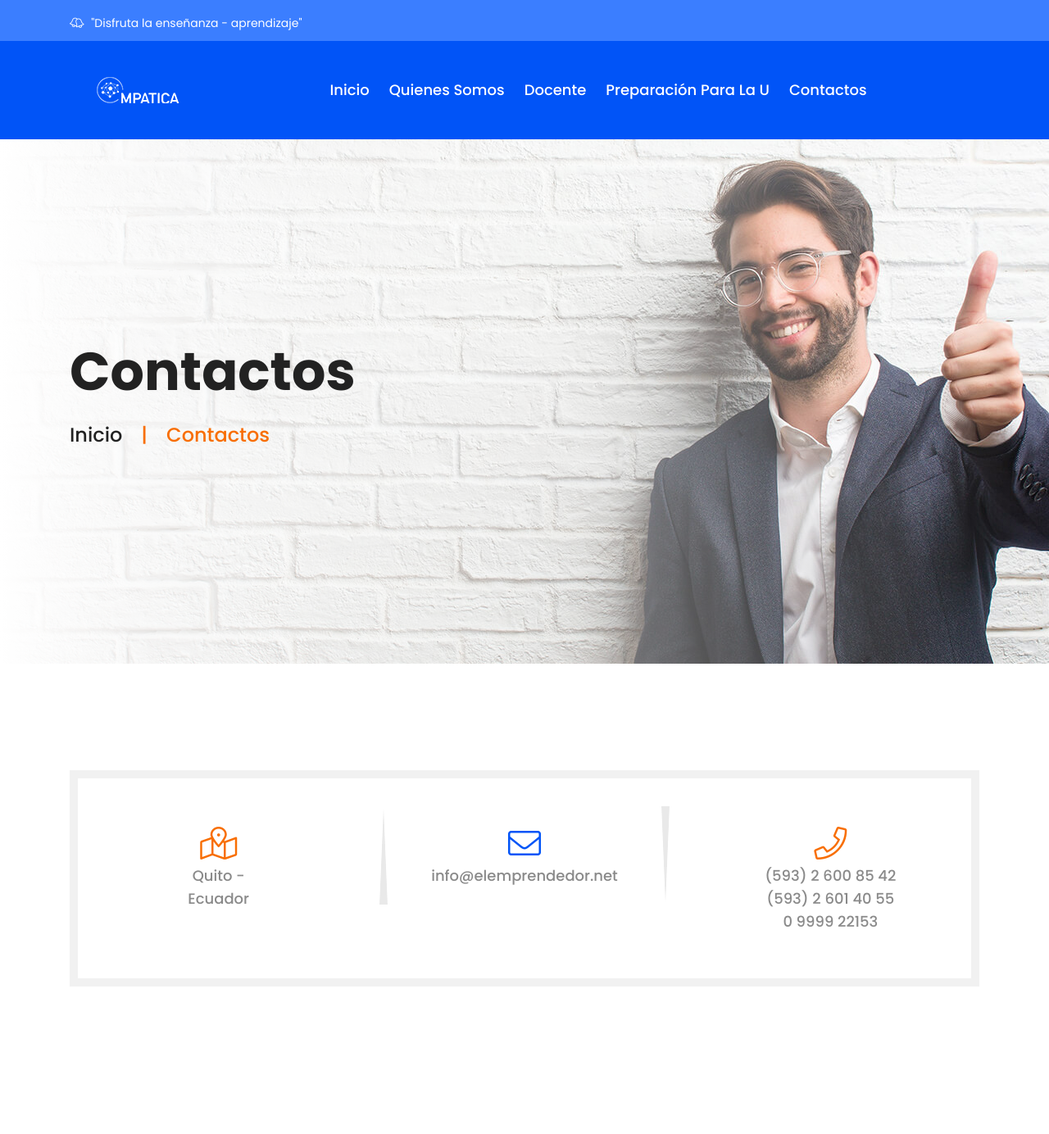
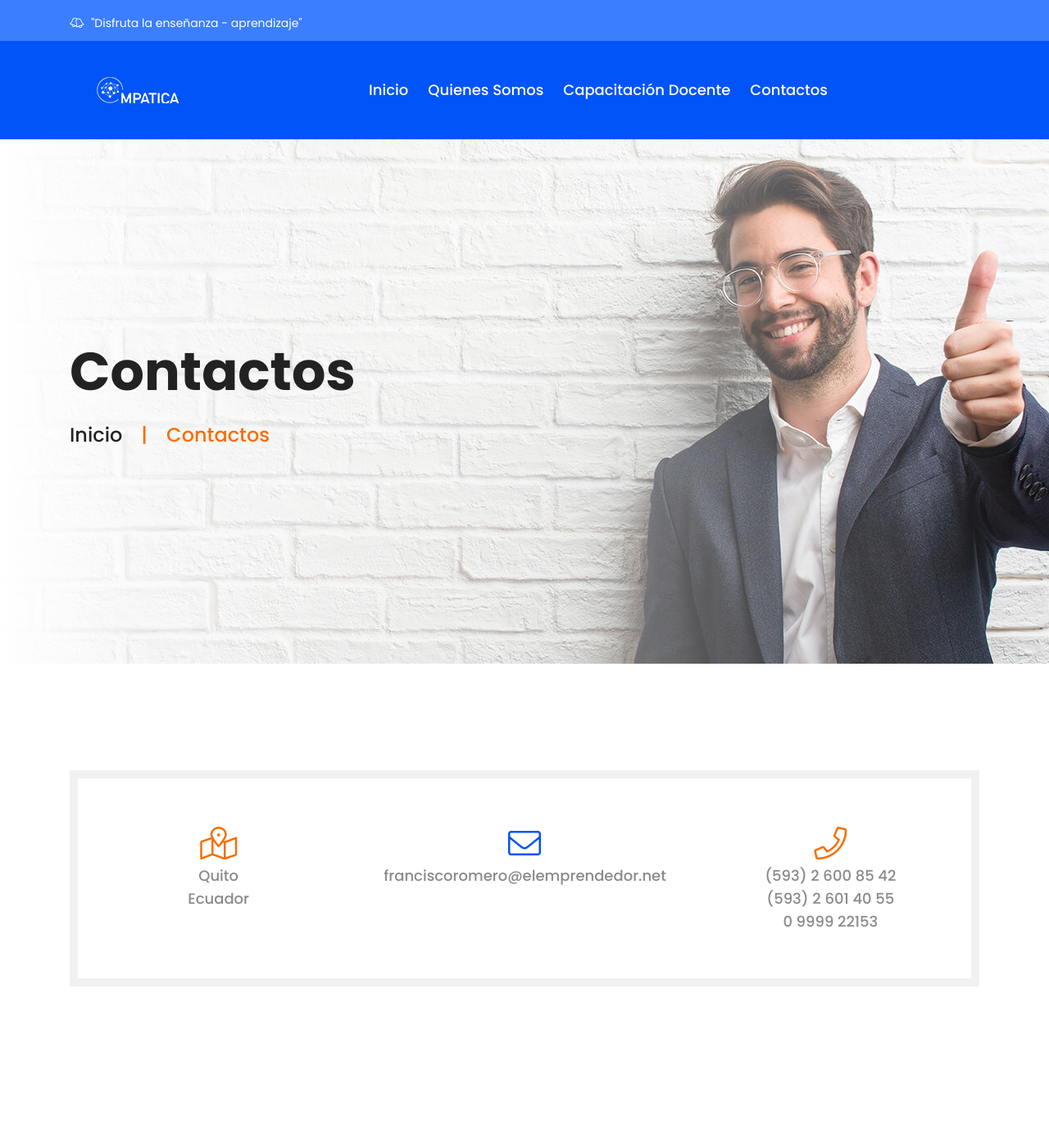
Before and after one commit to elemprendedoronline/mpatica, a Jekyll site: the page built from contactos.html, in a window 1280 px wide. Shown: the whole page at 82% size. Built offline with Jekyll 4.4.1, drawn with Linux system fonts in a browser that asks for light colours.

Commit message:
actualización de contenido

```diff
--- a/_data/navigation.yml
+++ b/_data/navigation.yml
@@ -4,9 +4,9 @@
   url: /
 - text: Quienes somos
   url: /nosotros
-- text: Docente
+- text: Capacitación Docente
   url: /docente
-- text: Preparación para la U
-  url: /emprendetucarrera
+#- text: Preparación para la U
+#  url: /emprendetucarrera
 - text: Contactos
   url: /contactos
--- a/contactos.html
+++ b/contactos.html
@@ -19,19 +19,19 @@ title: "Contactos"
                             <div class="contact-info-item text-center">
                                 <i class="fal fa-map-marked-alt"></i>
                                 <ul>
-                                    <li>Quito - </li>
+                                    <li>Quito</li>
                                     <li>Ecuador</li>
                                 </ul>
                             </div>
                         </div>
                         <div class="col-lg-4 col-md-4">
                             <div class="contact-info-item text-center active">
-                                <i class="fal fa-envelope"></i>
+                              <i class="fal fa-envelope"></i>
                                 <ul>
-                                    <li>info@elemprendedor.net</li>
+                                    <li>franciscoromero@elemprendedor.net</li>
                                 </ul>
-                                <img class="item-1" src="assets/images/contact-shape-1.png" alt="shape">
-                                <img class="item-2" src="assets/images/contact-shape-2.png" alt="shape">
+                                <!--======<img class="item-1" src="assets/images/contact-shape-1.png" alt="shape">
+                                <img class="item-2" src="assets/images/contact-shape-2.png" alt="shape"> ======-->
                             </div>
                         </div>
                         <div class="col-lg-4 col-md-4">
```
Also changed, not shown: _includes/about.html (+3 -4 lines).
